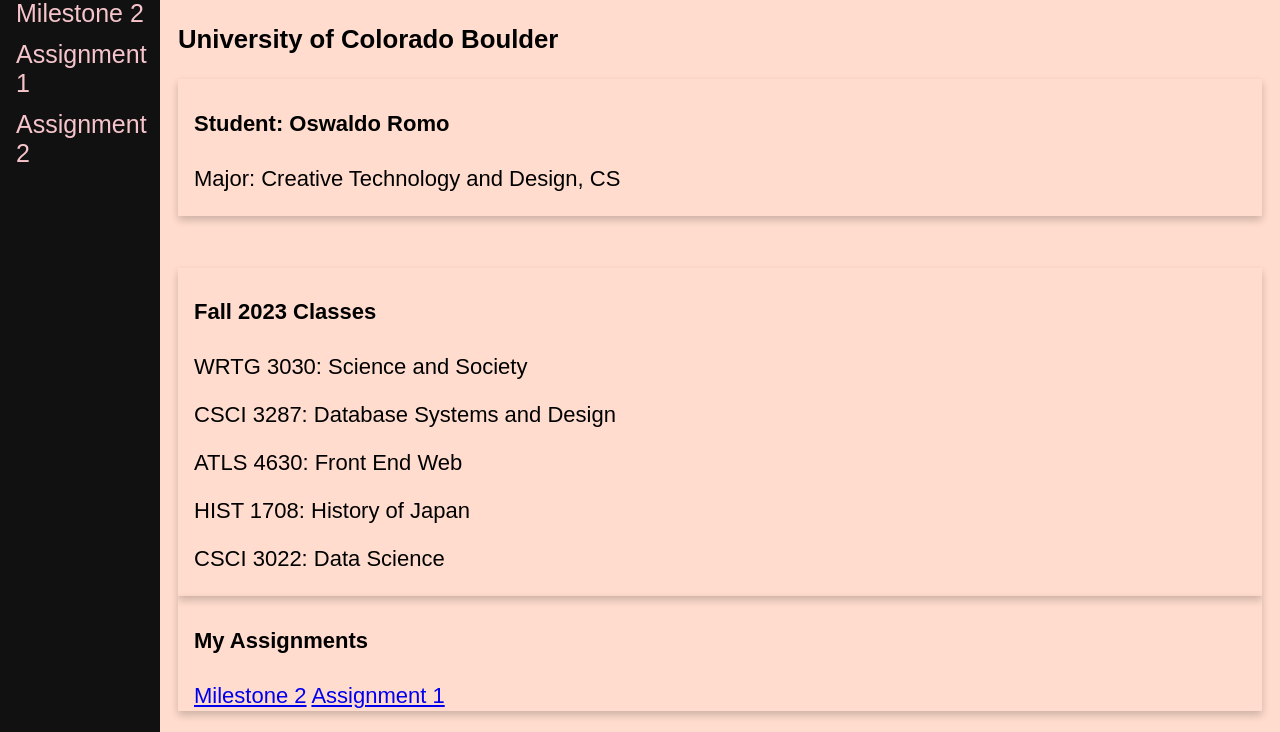
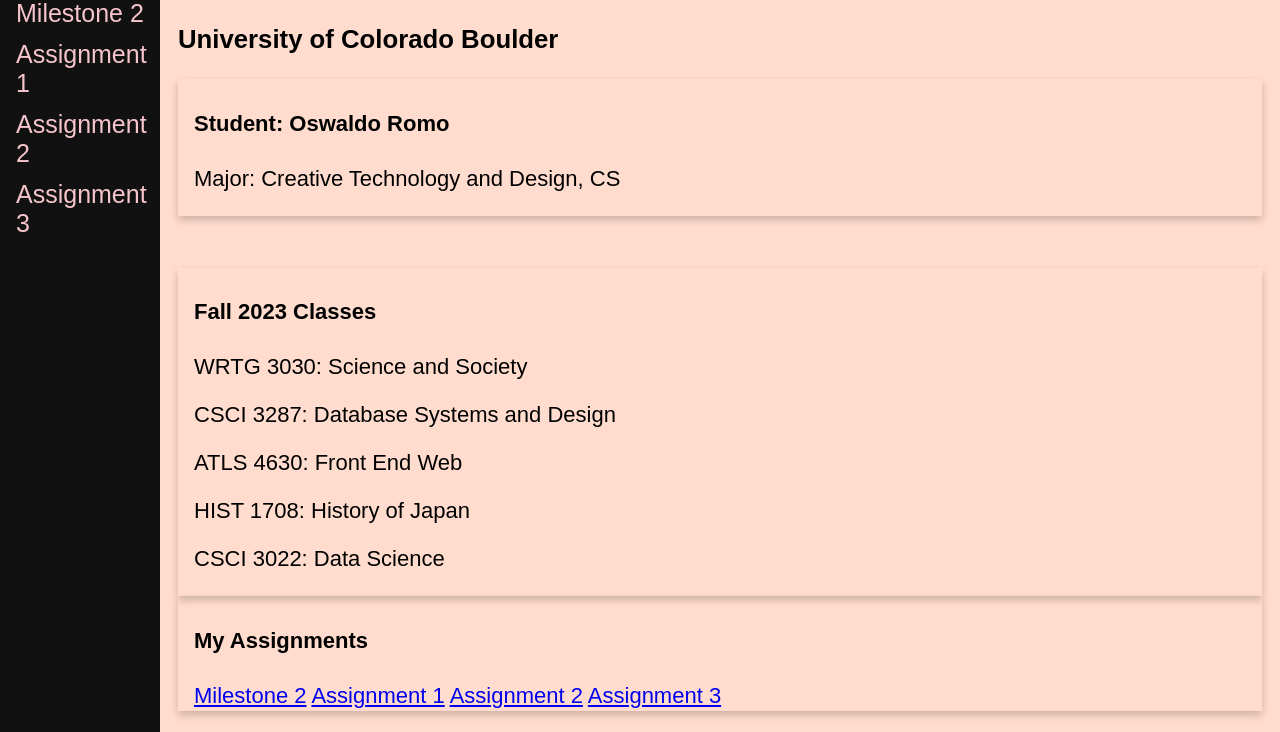
Before and after one commit to o7romo/ATLS4630, a plain HTML site: page index.html in a window 1280 px wide. Shown: the part 68-800 px from the top of the page. Drawn offline with Linux system fonts and the light colour scheme; a web font is replaced by a local one.

Commit message:
cats
cats

```diff
--- a/index.html
+++ b/index.html
@@ -14,6 +14,7 @@
         <a href="Assignments/milestone2.html">Milestone 2</a>
         <a href="Assignments/Assignment1.html">Assignment 1</a>
         <a href="Assignments/Assignment2.html">Assignment 2</a>
+        <a href="Assignments/Assignment3.html">Assignment 3</a>
     </div>
 
 
@@ -54,6 +55,8 @@
               <h4><b>My Assignments</b></h4>
               <a href="Assignments/milestone2.html">Milestone 2</a>
               <a href="Assignments/Assignment1.html">Assignment 1</a>
+              <a href="Assignments/Assignment2.html">Assignment 2</a>
+              <a href="Assignments/Assignment3.html">Assignment 3</a>
             </div>
 
 
```
